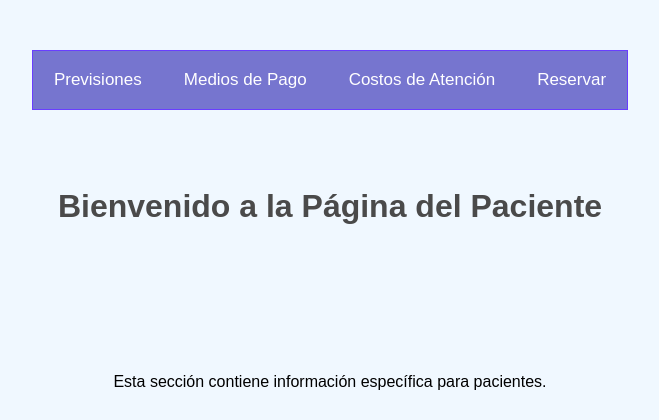
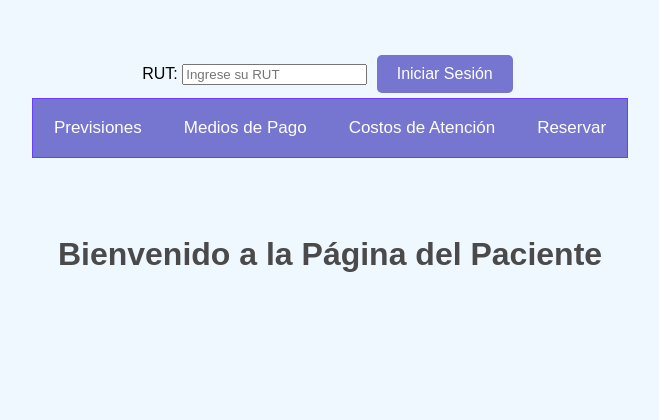
Before and after one commit to RicardoCharris14/Ingenieria_Software, a Flask app: page /paciente in a window 1280 px wide. Shown: the top 420 px of the page, without its empty margins (310-969 px from the left). Run offline with Flask 3, Linux system fonts and the light colour scheme; data that the repository does not hold is empty.

Commit message:
Se añade sistema de inicio de sesión de paciente.

```diff
--- a/src/main.py
+++ b/src/main.py
@@ -278,6 +278,36 @@ def obtener_medios_pago():
         return jsonify({'error': 'Error al obtener los medios de pago'}), 500
 
 
+@app.route('/login', methods=['POST'])
+def login():
+    rut = request.form.get('rut')
+    if not rut:
+        flash('RUT no ingresado', 'danger')
+        return redirect(url_for('index'))
+
+    # Verificar si el RUT pertenece a un administrador
+    if DB_functions.is_admin(rut):
+        session['user_type'] = 'admin'
+        session['rut'] = rut
+        return redirect(url_for('administrativo'))
+
+    # Verificar si el RUT pertenece a un doctor
+    doctor = DB_functions.buscar_doctor(rut)
+    if doctor:
+        session['user_type'] = 'doctor'
+        session['rut'] = rut
+        return redirect(url_for('doctor', rutE=rut))
+
+    # Verificar si el RUT pertenece a un paciente
+    paciente = DB_functions.buscar_paciente(rut)
+    if paciente:
+        session['user_type'] = 'paciente'
+        session['rut'] = rut
+        return redirect(url_for('paciente'))
+
+    flash('RUT no registrado', 'danger')
+    return redirect(url_for('index'))
+
 if __name__ == "__main__":
     #inicializar_recordatorios()
     app.run(debug=False)
--- a/src/templates/paciente.html
+++ b/src/templates/paciente.html
@@ -6,6 +6,12 @@
     <title>Página de Paciente</title>
     <link rel="stylesheet" href="{{ url_for('static', filename='styles.css') }}">
 </head>
+
+<form id="loginForm" action="/login" method="POST">
+    <label for="rut">RUT:</label>
+    <input type="text" id="rut" name="rut" placeholder="Ingrese su RUT" required>
+    <button type="submit">Iniciar Sesión</button>
+</form>
 <body>
 <div class="tab">
     <a href="#previsiones">
```
